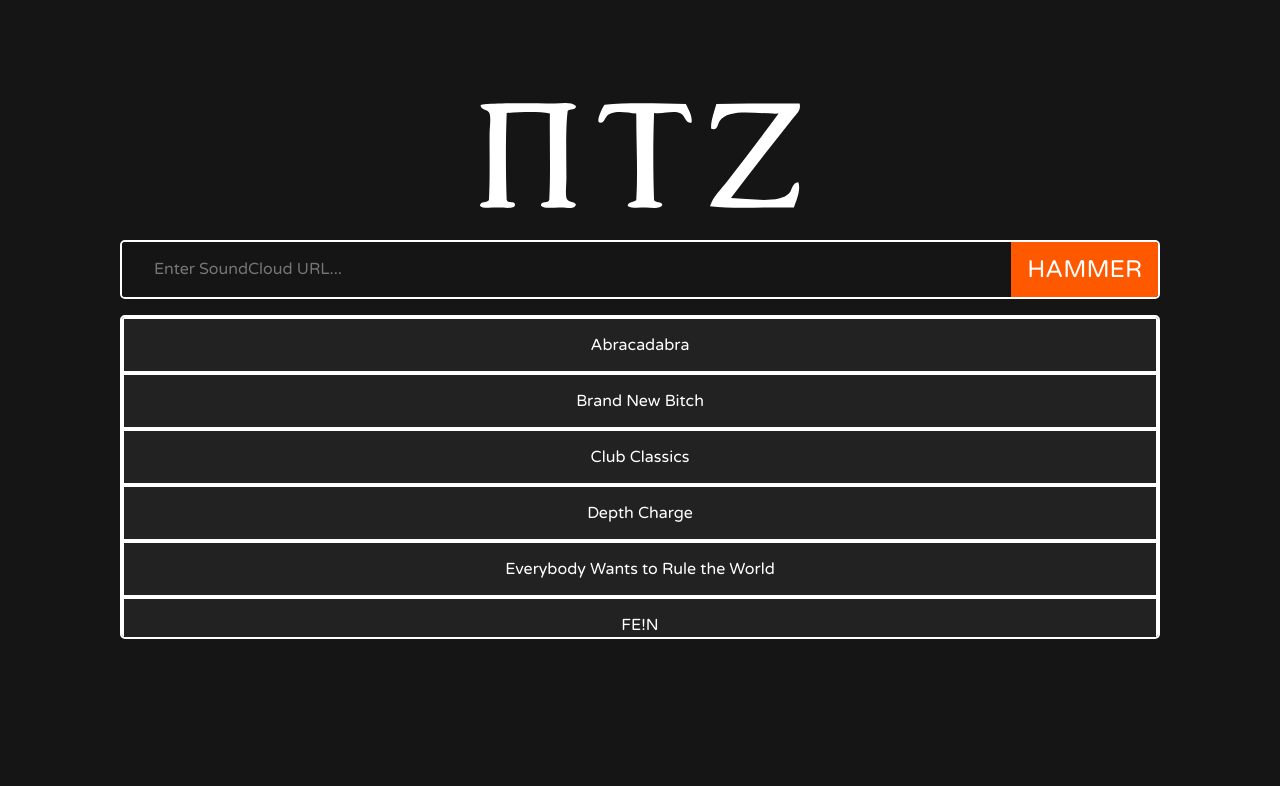
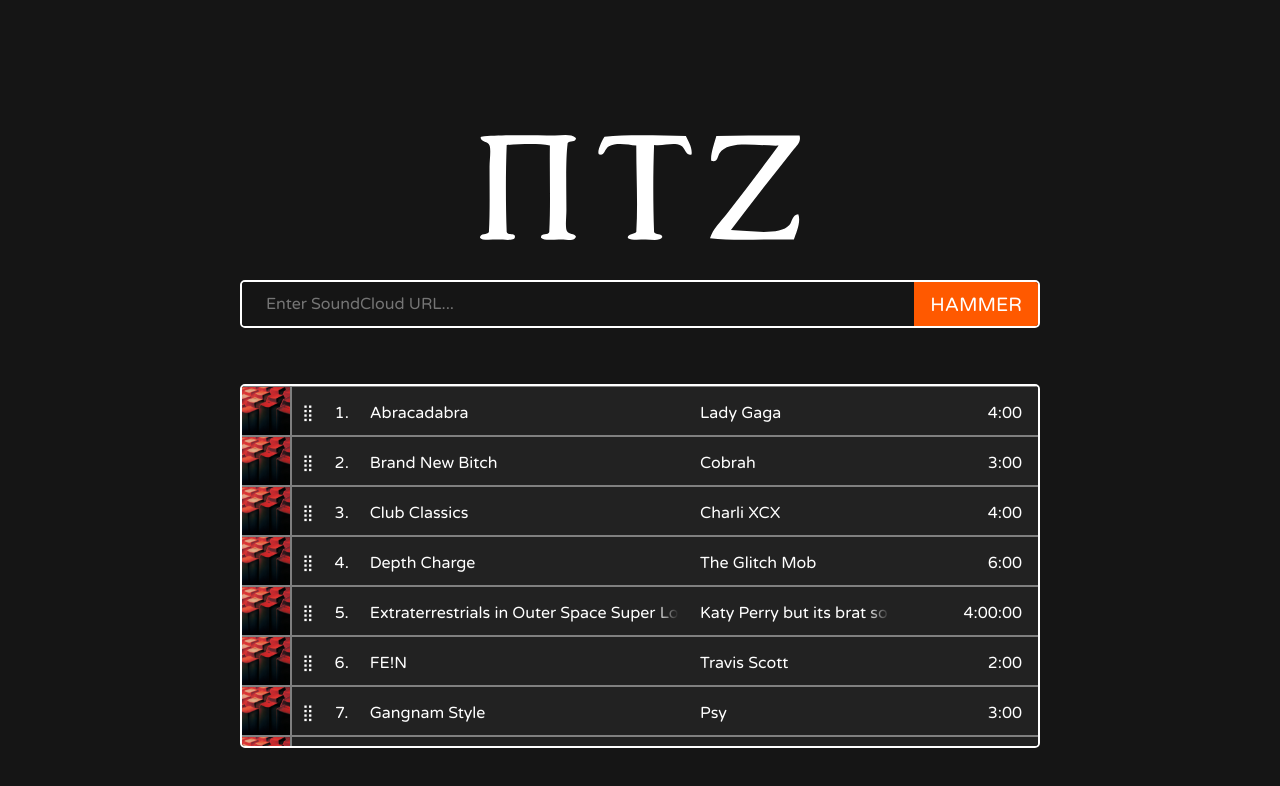
Before and after one commit to James-Randall-14/trackhammer, a React (Create React App) app in the folder client/: page / in a window 1280 px wide. Shown: the top 786 px of the page. Built offline with nearby package versions, Linux system fonts and the light colour scheme.

Commit message:
working with some shrink bugs

```diff
--- a/client/src/App.css
+++ b/client/src/App.css
@@ -16,13 +16,14 @@
 	font-family: "Varela Round", sans-serif;
 	font-size: 1rem;
 }
+
 body {
 	background-color: var(--bg);
 }
 
 .App {
 	text-align: center;
-	max-width: 65rem;
+	max-width: 50rem;
 	width: 90vw;
 	margin: auto;
 }
--- a/client/src/components/header/PTZHeader.css
+++ b/client/src/components/header/PTZHeader.css
@@ -7,5 +7,4 @@
 
 .App-logo {
 	width: clamp(10vw, 20rem, 60vw);
-	margin: 2rem;
 }
--- a/client/src/components/queue/Queue.css
+++ b/client/src/components/queue/Queue.css
@@ -1,9 +1,10 @@
 .Queue {
 	border: 2px solid white;
+	background-color: var(--bg-highlight);
 	border-radius: 5px;
 	padding: 0;
 	margin: 0;
-	max-height: 40vh;
+	max-height: 45vh;
 	/* Handle Scrolling */
 	overflow-x: hidden;
 	overflow-y: auto;
@@ -19,15 +20,124 @@
 .Queue-Item {
 	color: white;
 	background-color: var(--bg-highlight);
-	border: 2px solid white;
+	border-top: 1px solid gray;
+	border-bottom: 1px solid gray;
+	height: 3rem;
+	display: flex;
+	text-align: left;
+	gap: 0.75rem;
 }
 
 .Dragged {
 	color: var(--accent-orange);
+	border: 1px solid gray;
 }
 
 .Hovered {
-	color: var(--bg-highlight);
+	/* color: var(--bg-highlight); */
 	background-color: var(--bg);
-	border: 2px dashed white;
+	border: 2px dashed gray;
 }
+
+.Thumbnail {
+	height: 100%;
+	justify-content: left;
+	border-right: 2px solid gray;
+}
+
+.Column: {
+	margin-right: auto;
+	/* flex: 1 1 auto; */
+}
+
+.Album {
+	max-width: 3rem;
+}
+
+.Index {
+	text-align: center;
+	min-width: 2rem;
+	max-width: 2rem;
+}
+
+.Track {
+	min-width: 40%;
+	max-width: 40%;
+}
+
+.Artist {
+	/* flex: 1 1 0; */
+	min-width: 25%;
+	max-width: 25%;
+}
+
+/* Make Artist disappear if screen is too small */
+@media only screen and (max-width: 36rem) {
+    .Artist {
+        display: none;
+    }
+  .Track {
+  	min-width: 30%;
+  	max-width: 65%;
+  }
+}
+
+/* Make Artist and Index disappear if screen is too small */
+@media only screen and (max-width: 22rem) {
+  .Index {
+    display: none;
+  }
+  .Album {
+		display: none;
+  }
+  .Handle {
+  	margin-left: 1rem;
+	}
+}
+
+.Duration {
+	margin-left: auto;
+	flex: 0;
+	margin-right: 1rem;
+	text-align: right;
+	flex: 0 0 auto;
+	min-width: 3rem;
+}
+
+.Text {
+	position: relative;
+	white-space: nowrap;
+	width: 100%;
+	overflow:hidden;
+}
+
+/* Pseudoelement that renders over text to fade it out */
+.Text:after {
+	content: "";
+	position: absolute;
+	z-index: 1;
+	right: 0;
+	pointer-events: none;
+	background-image: linear-gradient(
+		to right,
+		rgba(255, 255, 255, 0),
+		var(--bg-highlight) 70%
+	);
+	width: 2rem;
+	height: 100%;
+}
+
+.Darkened:after {
+	content: "";
+	position: absolute;
+	z-index: 1;
+	right: 0;
+	pointer-events: none;
+	background-image: linear-gradient(
+		to right,
+		rgba(255, 255, 255, 0),
+		var(--bg) 70%
+	);
+	width: 2rem;
+	height: 100%;
+}
--- a/client/src/components/queue/Queue.jsx
+++ b/client/src/components/queue/Queue.jsx
@@ -1,23 +1,35 @@
 import "./Queue.css";
 import { useRef, useState } from "react";
 import { arrayMoveImmutable } from "array-move";
+import ctrl_alt_reality from "../../resources/ctrl-alt-reality.jpg";
 
 import QueueItem from "./QueueItem.jsx";
 
 export default function Queue() {
+	class songInfo {
+		constructor(link, track, artist, duration, cover, id) {
+			this.link = link;
+			this.track = track;
+			this.artist = artist;
+			this.duration = duration;
+			this.cover = cover;
+			this.id = id;
+		}
+	}
+
 	const [queue, setQueue] = useState([
-		"Abracadabra",
-		"Brand New Bitch",
-		"Club Classics",
-		"Depth Charge",
-		"Everybody Wants to Rule the World",
-		"FE!N",
-		"Gagnam Style",
-		"Harder Better Faster Stronger",
-		"I FEEL LIKE DANCING",
-		"Just What I Needed",
-		"Karma",
-		"LOSING IT",
+		new songInfo("Link1", "Abracadabra", "Lady Gaga", "4:00", ctrl_alt_reality, 0),
+		new songInfo("Link2", "Brand New Bitch", "Cobrah", "3:00", ctrl_alt_reality, 1),
+		new songInfo("Link3", "Club Classics", "Charli XCX", "4:00", ctrl_alt_reality, 3),
+		new songInfo("Link4", "Depth Charge", "The Glitch Mob", "6:00", ctrl_alt_reality, 4),
+		new songInfo("Link5", "Extraterrestrials in Outer Space Super Long Line Lorem Impsum Dolor Sit Amet", "Katy Perry but its brat so its not Lorem", "4:00:00", ctrl_alt_reality, 5),
+		new songInfo("Link6", "FE!N", "Travis Scott", "2:00", ctrl_alt_reality, 6),
+		new songInfo("Link7", "Gangnam Style", "Psy", "3:00", ctrl_alt_reality, 7),
+		new songInfo("Link8", "Heads Will Roll", "A-Trak", "5:00", ctrl_alt_reality, 8),
+		new songInfo("Link9", "I FEEL LIKE DANCING", "Hardwell", "3:00", ctrl_alt_reality, 9),
+		new songInfo("Link10", "Just What I Needed", "The Cars", "4:00", ctrl_alt_reality, 10),
+		new songInfo("Link11", "Karma", "Taylor Swift", "4:00", ctrl_alt_reality, 11),
+		new songInfo("Link12", "LOSING IT", "FISHER", "2:00", ctrl_alt_reality, 12),
 	]);
 
 	// Define a callback for QueueItems to call when they are moved
@@ -29,14 +41,12 @@
 
 	// auto-scroll state
 	const scrollSpeed = 50; // px per frame (tweak as needed)
-	const edgeThreshold = 60; // px from top/bottom to trigger
+	const edgeThreshold = 75; // px from top/bottom to trigger
 	const listRef = useRef(null);
 
 	// Define a drag function for smoother drag scrolling
 	// If user is dragging within a certain margin of top or bottom, scroll smoothly
 	function handleDragOver(e) {
-		console.log("uhh");
-
 		e.preventDefault();
 
 		const container = listRef.current;
@@ -59,10 +69,10 @@
 	return (
 		<ol className="Queue" ref={listRef} onDragOver={handleDragOver}>
 			{/* Iterate through list and generate QueueItems with unique keys */}
-			{queue.map((url, idx, array) => (
+			{queue.map((songInfo, idx) => (
 				<QueueItem
-					key={url}
-					url={url}
+					key={songInfo.id}
+					songInfo={songInfo}
 					thisIndex={idx}
 					moveCallback={moveItem}
 				/>
--- a/client/src/components/queue/QueueItem.jsx
+++ b/client/src/components/queue/QueueItem.jsx
@@ -1,11 +1,7 @@
 import "./Queue.css";
 import { useState } from "react";
 
-export default function QueueItem({ url, thisIndex, moveCallback }) {
-	// const track = "Trackname";
-	// const artist = "Artist";
-	// const duration = "5:00";
-
+export default function QueueItem({ songInfo, thisIndex, moveCallback }) {
 	// Handle appearance when dragging vs not
 	const [isDragging, setIsDragging] = useState(false);
 
@@ -58,7 +54,28 @@
 			onDragLeave={handleDragLeave}
 			onDrop={handleDrop}
 		>
-			<p>{url}</p>
+			<div className="Column Album">
+				<img
+					src={songInfo.cover}
+					alt={songInfo.track}
+					className="Thumbnail"
+				/>
+			</div>
+			<div className="Column Handle">
+				<p>⣿</p>
+			</div>
+			<div className="Column Index">
+				<p>{thisIndex + 1}.</p>
+			</div>
+			<div className="Column Track">
+				<p className={isHovered ? "Text Darkened" : "Text" }>{songInfo.track}</p>
+			</div>
+			<div className="Column Artist">
+				<p className={isHovered ? "Text Darkened" : "Text" }>{songInfo.artist}</p>
+			</div>
+			<div className="Column Duration">
+				<p>{songInfo.duration}</p>
+			</div>
 		</div>
 	);
 }
--- a/client/src/components/urlinput/URLInput.css
+++ b/client/src/components/urlinput/URLInput.css
@@ -4,6 +4,7 @@
 	display: flex;
 	border: 2px solid white;
 	border-radius: 5px;
+	margin: 2.5rem 0rem;
 }
 
 .Text-Input input:focus {
@@ -16,7 +17,7 @@
 	background-color: var(--bg);
 	border: none;
 	color: var(--light-gray);
-	padding: 1rem 2rem;
+	padding: 0.75rem 1.5rem;
 }
 
 .Hammer-Button {
@@ -24,8 +25,8 @@
 	border: none;
 	color: white;
 	transition-duration: 0.15s;
-	font-size: 1.5rem;
-	padding: 0.8rem 1rem;
+	font-size: 1.2rem;
+	padding: 0.4rem 1rem;
 }
 
 .Hammer-Button:hover {
```
Also changed, not shown: client/src/resources/brat.jpg (added), client/src/resources/ctrl-alt-reality.jpg (added).
